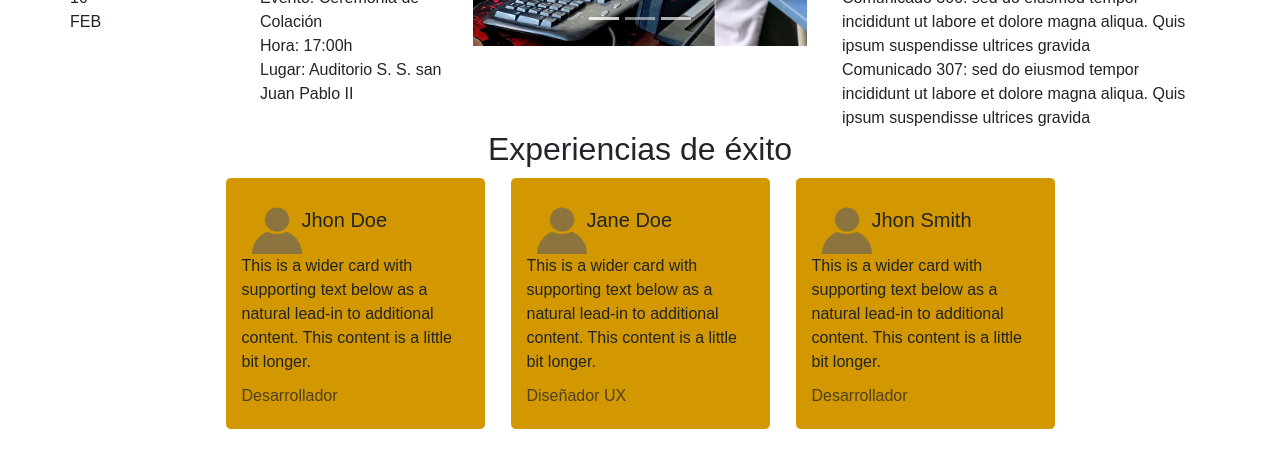
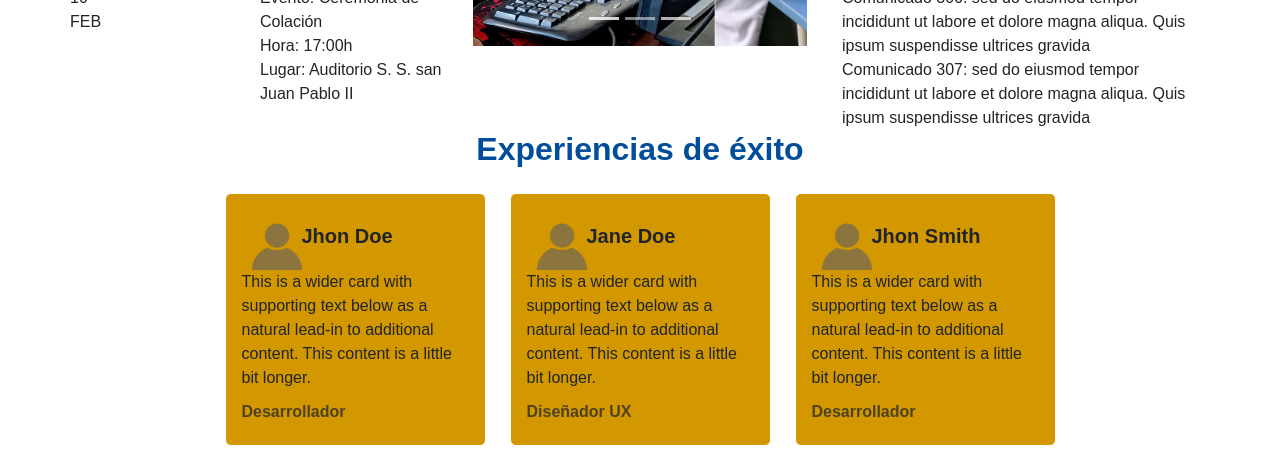
Before and after one commit to SergioCallanPerez/UntelsWebFrontend, a React (Vite) app: page / in a window 1280 px wide. Shown: the part 880-1339 px from the top of the page. Built offline with nearby package versions, Linux system fonts and the light colour scheme.

Commit message:
Minor fixes in experiences.jsx

```diff
--- a/src/main/pages/main/experiences.jsx
+++ b/src/main/pages/main/experiences.jsx
@@ -29,7 +29,7 @@ const cases = [
 export default function Experiences() {
   return (
     <section>
-      <h2>Experiencias de éxito</h2>
+      <h2 className='mb-4 on-background-accent'><b>Experiencias de éxito</b></h2>
       <Container>
         <Row xs={1} md={4} className="g-4 justify-content-center">
           {cases.map((caseItem) => (
@@ -38,10 +38,10 @@ export default function Experiences() {
                 <Card.Body>
                   <div className='d-flex align-items-center'>
                     <Card.Img className='cardImg' variant="top" src={userLogo} style={{ width: '50px', height: '50px'}}/>
-                    <Card.Title>{caseItem.name}</Card.Title>
+                    <Card.Title><b>{caseItem.name}</b></Card.Title>
                   </div>
                   <Card.Text>{caseItem.text}</Card.Text>
-                  <Card.Subtitle className="mb-2 text-muted">{caseItem.work}</Card.Subtitle>
+                  <Card.Subtitle className="mb-2 text-muted"><b>{caseItem.work}</b></Card.Subtitle>
                 </Card.Body>
               </Card>
             </Col>
```
